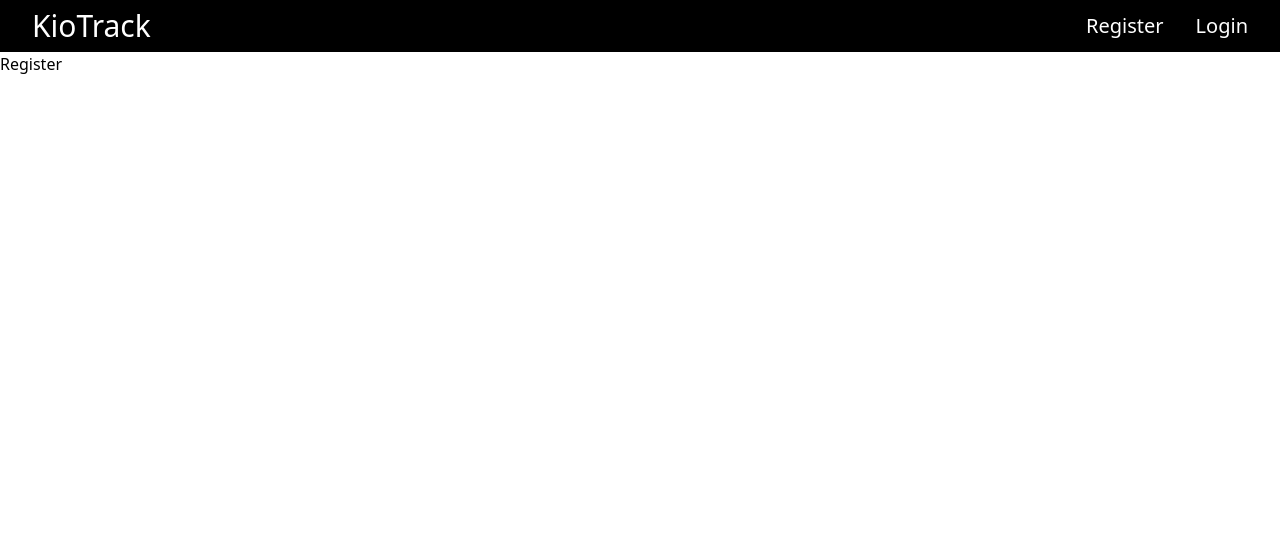
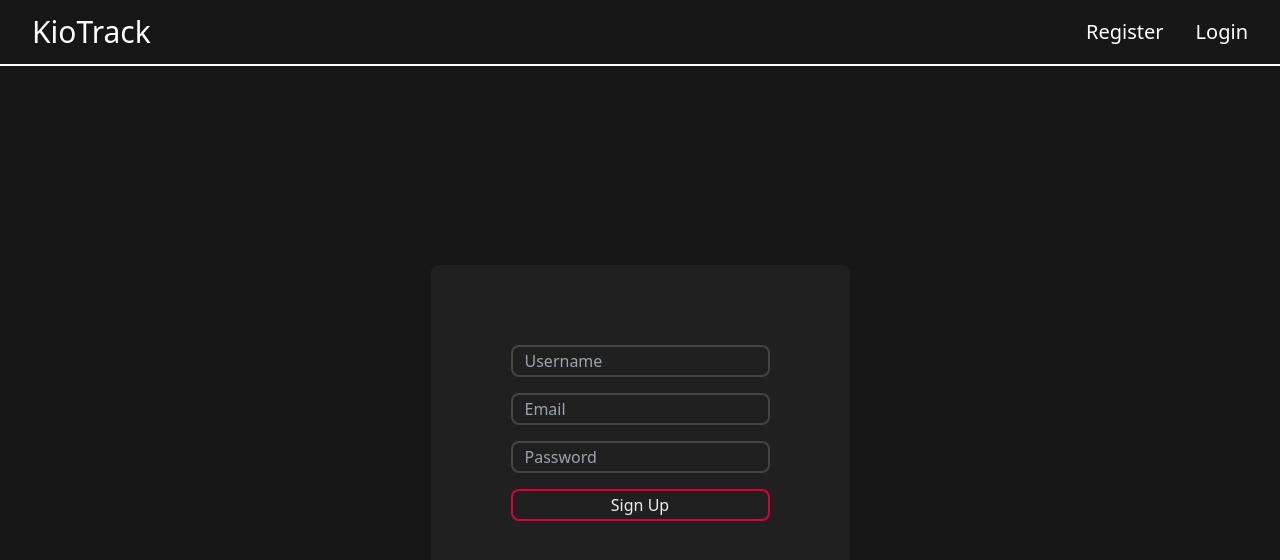
Before and after one commit to krwi20/anime-tracker, a React (Create React App) app in the folder client/: page /register in a window 1280 px wide. Shown: the top 560 px of the page. Built offline with nearby package versions, Linux system fonts and the light colour scheme.

Commit message:
Created Basic Register Page

```diff
--- a/client/src/components/NavBar.jsx
+++ b/client/src/components/NavBar.jsx
@@ -3,7 +3,7 @@ import { Link } from "react-router-dom";
 
 const NavBar = () => {
 	return (
-		<div className='px-8 py-2 flex justify-between bg-black text-white items-center '>
+		<div className='px-8 py-2 flex justify-between bg-[#171717] text-white items-center h-16'>
 			<Link to='/'>
 				<h1 className='text-3xl'>KioTrack</h1>
 			</Link>
--- a/client/src/pages/Register.jsx
+++ b/client/src/pages/Register.jsx
@@ -1,7 +1,37 @@
-import React from "react";
+import React, { useState } from "react";
 
 const Register = () => {
-	return <div>Register</div>;
+	return (
+		<div className='bg-[#171717] border-t-white border-t-2 min-h-[calc(100vh-64px)] text-white flex justify-center items-center'>
+			<div className='bg-[#202020] rounded-lg'>
+				<div className='m-20'>
+					<form className='flex flex-col gap-4'>
+						<input
+							type='text'
+							placeholder='Username'
+							id='username'
+							className='bg-[#202020] outline-none rounded-lg border-2 border-[#444444] h-8 focus:border-[#da0037] text-[#ededed] px-3'
+						/>
+						<input
+							type='email'
+							placeholder='Email'
+							id='email'
+							className='bg-[#202020] outline-none rounded-lg border-2 border-[#444444] h-8 focus:border-[#da0037] text-[#ededed] px-3'
+						/>
+						<input
+							type='password'
+							placeholder='Password'
+							id='password'
+							className='bg-[#202020] outline-none rounded-lg border-2 border-[#444444] h-8 focus:border-[#da0037] text-[#ededed] px-3'
+						/>
+						<button className='bg-[#202020] border-2 border-[#da0037] rounded-lg text-[#ededed] h-8 cursor-pointer hover:bg-[#da0037]'>
+							Sign Up
+						</button>
+					</form>
+				</div>
+			</div>
+		</div>
+	);
 };
 
 export default Register;
```
Also changed, not shown: client/src/App.css (deleted, +0 -38 lines), client/public/index.html (indentation only).
